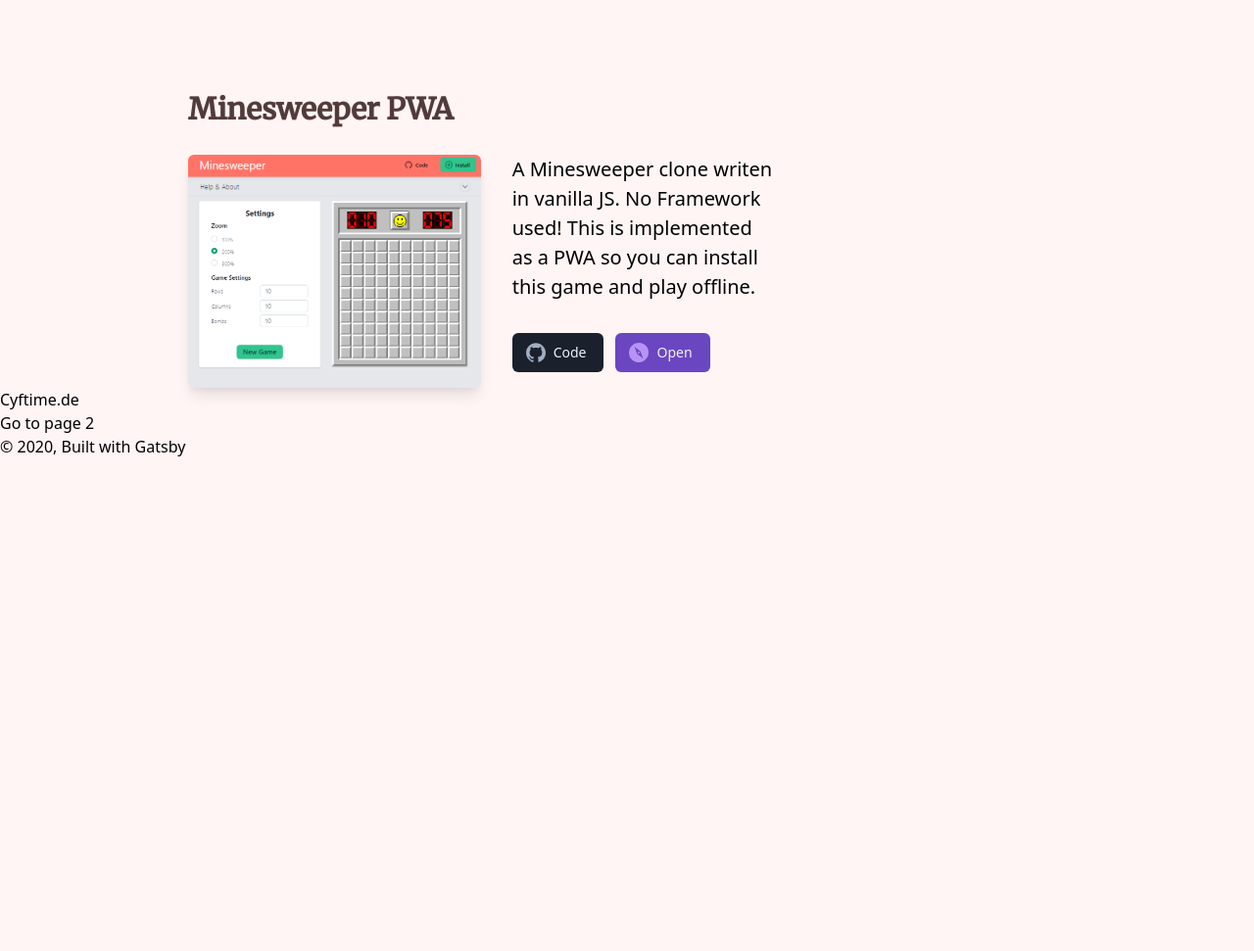
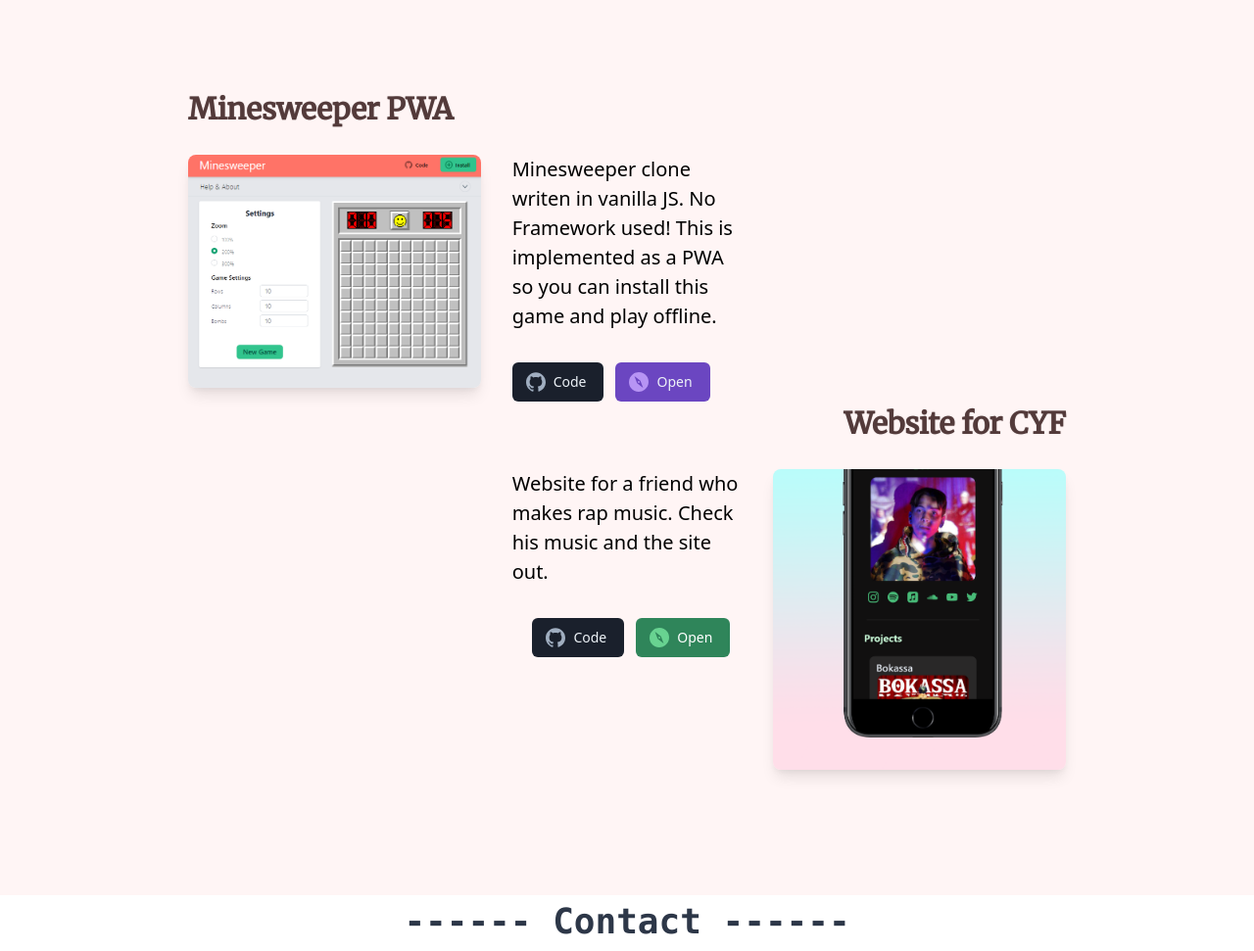
Before and after one commit to phartenfeller/hartenfeller.dev, a Gatsby site: page / in a window 1280 px wide. Shown: the part 760-1731 px from the top of the page at 98% size. Before the commit the page ends 1228 px from the top, so only its background shows below. Built offline with nearby package versions, Linux system fonts and the light colour scheme; Gatsby itself is replaced by a stand-in of ours.

Commit message:
new project

```diff
--- /dev/null
+++ b/src/components/Contact.jsx
@@ -0,0 +1,14 @@
+import React from 'react';
+import SectionHeader from './SectionHeader';
+
+const Contact = () => {
+  return (
+    <div className="bg-white">
+      <SectionHeader section="Contact" />
+      <div>Send me an email</div>
+      <div>Message me on twitter</div>
+    </div>
+  );
+};
+
+export default Contact;
--- /dev/null
+++ b/src/components/ImageGetter.jsx
@@ -0,0 +1,48 @@
+import { graphql, StaticQuery } from 'gatsby';
+import Img from 'gatsby-image';
+import PropTypes from 'prop-types';
+import React from 'react';
+
+const ImageGetter = ({ filename, classes, alt }) => {
+  const filterImage = images => {
+    return images.allImageSharp.edges.find(element => {
+      // Match string after final slash
+      return element.node.fluid.src.split('/').pop() === filename;
+    });
+  };
+
+  return (
+    <StaticQuery
+      query={graphql`
+        query {
+          allImageSharp {
+            edges {
+              node {
+                fluid {
+                  ...GatsbyImageSharpFluid
+                }
+              }
+            }
+          }
+        }
+      `}
+      render={data => {
+        return (
+          <Img
+            className={classes}
+            fluid={filterImage(data).node.fluid}
+            alt={alt}
+          />
+        );
+      }}
+    />
+  );
+};
+
+ImageGetter.propTypes = {
+  filename: PropTypes.string.isRequired,
+  classes: PropTypes.string.isRequired,
+  alt: PropTypes.string.isRequired
+};
+
+export default ImageGetter;
--- a/src/components/LinkButton.jsx
+++ b/src/components/LinkButton.jsx
@@ -10,20 +10,31 @@ const types = {
     textColor: 'text-gray-200',
     iconColor: 'text-gray-500',
     bg: 'bg-gray-900',
-    bgHover: 'hover:bg-gray-800',
-    bgActive: 'active:bg-black',
-    focusBorder: 'focus:border-gray-600'
+    bgHover: 'bg-gray-800',
+    bgActive: 'bg-black',
+    focusBorder: 'border-gray-600'
   },
-  open: {
+  purple: {
     icon: svg.compass,
     text: 'Open',
     ariaLabel: 'Open page',
     textColor: 'text-gray-200',
     iconColor: 'text-purple-400',
     bg: 'bg-purple-700',
-    bgHover: 'hover:bg-purple-600',
-    bgActive: 'active:bg-purple-800',
-    focusBorder: 'focus:border-purple-500'
+    bgHover: 'bg-purple-600',
+    bgActive: 'bg-purple-800',
+    focusBorder: 'border-purple-500'
+  },
+  green: {
+    icon: svg.compass,
+    text: 'Open',
+    ariaLabel: 'Open page',
+    textColor: 'text-white',
+    iconColor: 'text-green-400',
+    bg: 'bg-green-700',
+    bgHover: 'bg-green-600',
+    bgActive: 'bg-green-800',
+    focusBorder: 'border-green-500'
   }
 };
 
@@ -37,7 +48,7 @@ const LinkButton = ({ type, link }) => {
         <button
           type="button"
           aria-label={options.ariaLabel}
-          className={`inline-flex items-center px-4 py-2 border-2 border-transparent text-sm ${options.iconColor} leading-5 font-medium rounded-md ${options.bg} ${options.bgHover} focus:outline-none ${options.focusBorder} ${options.bgActive} transition ease-in-out duration-150`}
+          className={`inline-flex items-center px-4 py-2 border-2 border-transparent text-sm ${options.iconColor} leading-5 font-medium rounded-md ${options.bg} hover:${options.bgHover} focus:outline-none focus:${options.focusBorder} active:${options.bgActive} transform duration-150 ease-in-out hover:scale-105`}
         >
           <svg
             className="-ml-1 md:mr-2 h-5 w-5"
--- a/src/components/Projects.jsx
+++ b/src/components/Projects.jsx
@@ -1,52 +1,83 @@
-import { graphql, useStaticQuery } from 'gatsby';
-import Img from 'gatsby-image';
+import PropTypes from 'prop-types';
 import React from 'react';
+import ImageGetter from './ImageGetter';
 import LinkButton from './LinkButton';
 import SectionHeader from './SectionHeader';
 
+const projects = {
+  minesweeper: {
+    name: 'Minesweeper PWA',
+    screenshot: 'minesweeper-screenshot.png',
+    description: `Minesweeper clone writen in vanilla JS. No Framework used! This is implemented as a PWA so you can install this game and play offline.`,
+    githubUrl: 'https://github.com/phartenfeller/minesweeper_js',
+    projectUrl: 'https://minesweepergame.de',
+    buttonType: 'purple'
+  },
+  cyf: {
+    name: 'Website for CYF',
+    screenshot: 'cyftime-screenshot.png',
+    description:
+      'Website for a friend who makes rap music. Check his music and the site out.',
+    github: 'https://github.com/phartenfeller/cyftime_website',
+    projectUrl: 'https://cyftime.de',
+    buttonType: 'green'
+  }
+};
+
+const ProjectComponent = ({ project, reversed = false }) => {
+  return (
+    <div className="mx-48">
+      <h3
+        className={`text-3xl brown-subheader-text brown-subheader-text-shadow font-semibold ${
+          reversed ? 'text-right' : null
+        }`}
+      >
+        {project.name}
+      </h3>
+      <div className={`flex ${reversed ? 'flex-row-reverse' : null}`}>
+        <div className="flex-none w-1/3 mt-6">
+          <a href={project.projectUrl}>
+            <ImageGetter
+              filename={project.screenshot}
+              classes="rounded-lg object-contain shadow-lg transform duration-150 ease-in-out hover:scale-105"
+              alt="screenshot minesweeper webapp"
+            />
+          </a>
+        </div>
+        <div className="flex-none w-1/3 mt-6 px-8 text-xl">
+          <div className={`mb-8 `}>{project.description}</div>
+          <div className={reversed ? 'text-right' : null}>
+            <LinkButton type="github" link={project.githubUrl} />
+            <LinkButton type={project.buttonType} link={project.projectUrl} />
+          </div>
+        </div>
+      </div>
+    </div>
+  );
+};
+
+ProjectComponent.propTypes = {
+  project: PropTypes.shape({
+    name: PropTypes.string.isRequired,
+    description: PropTypes.string.isRequired,
+    screenshot: PropTypes.string.isRequired,
+    projectUrl: PropTypes.string.isRequired,
+    githubUrl: PropTypes.string,
+    buttonType: PropTypes.string.isRequired
+  }).isRequired,
+  reversed: PropTypes.bool
+};
+
+ProjectComponent.defaultProps = {
+  reversed: false
+};
+
 const Projects = () => {
-  const imageData = useStaticQuery(graphql`
-    query ProfileImage {
-      image: file(relativePath: { eq: "minesweeper-screenshot.png" }) {
-        id
-        childImageSharp {
-          fluid {
-            ...GatsbyImageSharpFluid
-          }
-        }
-      }
-    }
-  `);
-
   return (
     <div>
       <SectionHeader section="Things I made" />
-      <div className="mx-48">
-        <h3 className="text-3xl brown-subheader-text brown-subheader-text-shadow font-semibold">
-          Minesweeper PWA
-        </h3>
-        <div className="flex">
-          <div className="flex-none w-1/3 mt-6">
-            <Img
-              className="rounded-md object-contain shadow-lg transform duration-150 ease-in-out hover:scale-105"
-              fluid={imageData.image.childImageSharp.fluid}
-            />
-          </div>
-          <div className="flex-none w-1/3 mt-6 pl-8 text-xl">
-            <div className="mb-8">
-              A Minesweeper clone writen in vanilla JS. No Framework used! This
-              is implemented as a PWA so you can install this game and play
-              offline.
-            </div>
-            <LinkButton
-              type="github"
-              link="https://github.com/phartenfeller/minesweeper_js"
-            />
-            <LinkButton type="open" link="https://minesweepergame.de" />
-          </div>
-        </div>
-      </div>
-      <span>Cyftime.de</span>
+      <ProjectComponent project={projects.minesweeper} />
+      <ProjectComponent project={projects.cyf} reversed />
     </div>
   );
 };
--- a/src/pages/index.jsx
+++ b/src/pages/index.jsx
@@ -1,5 +1,6 @@
 import { Link } from 'gatsby';
 import React from 'react';
+import Contact from '../components/Contact';
 import Hero from '../components/hero';
 import Layout from '../components/layout';
 import Projects from '../components/Projects';
@@ -13,6 +14,7 @@ const IndexPage = () => (
     <Hero />
     <SocialLinks />
     <Projects />
+    <Contact />
     <Link to="/page-2/">Go to page 2</Link>
   </Layout>
 );
```
Also changed, not shown: src/images/cyftime-screenshot.png (added).
